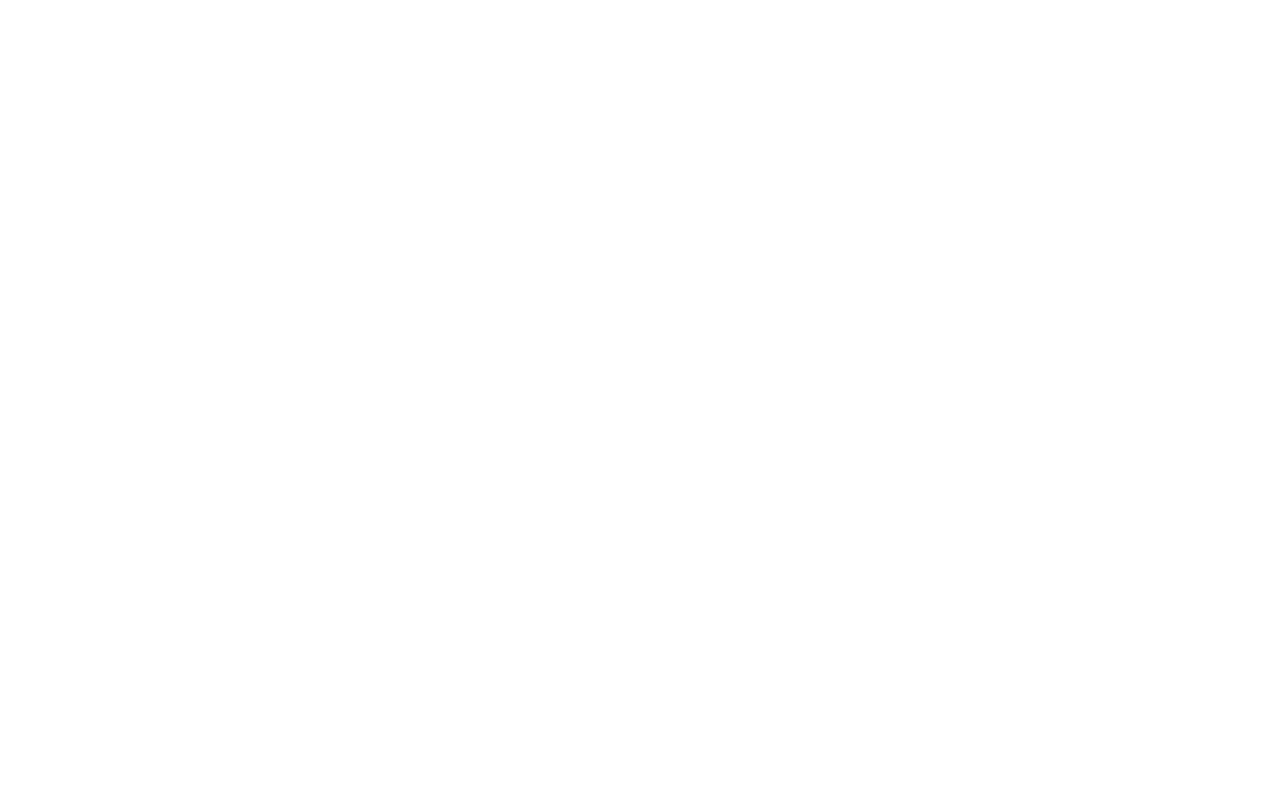
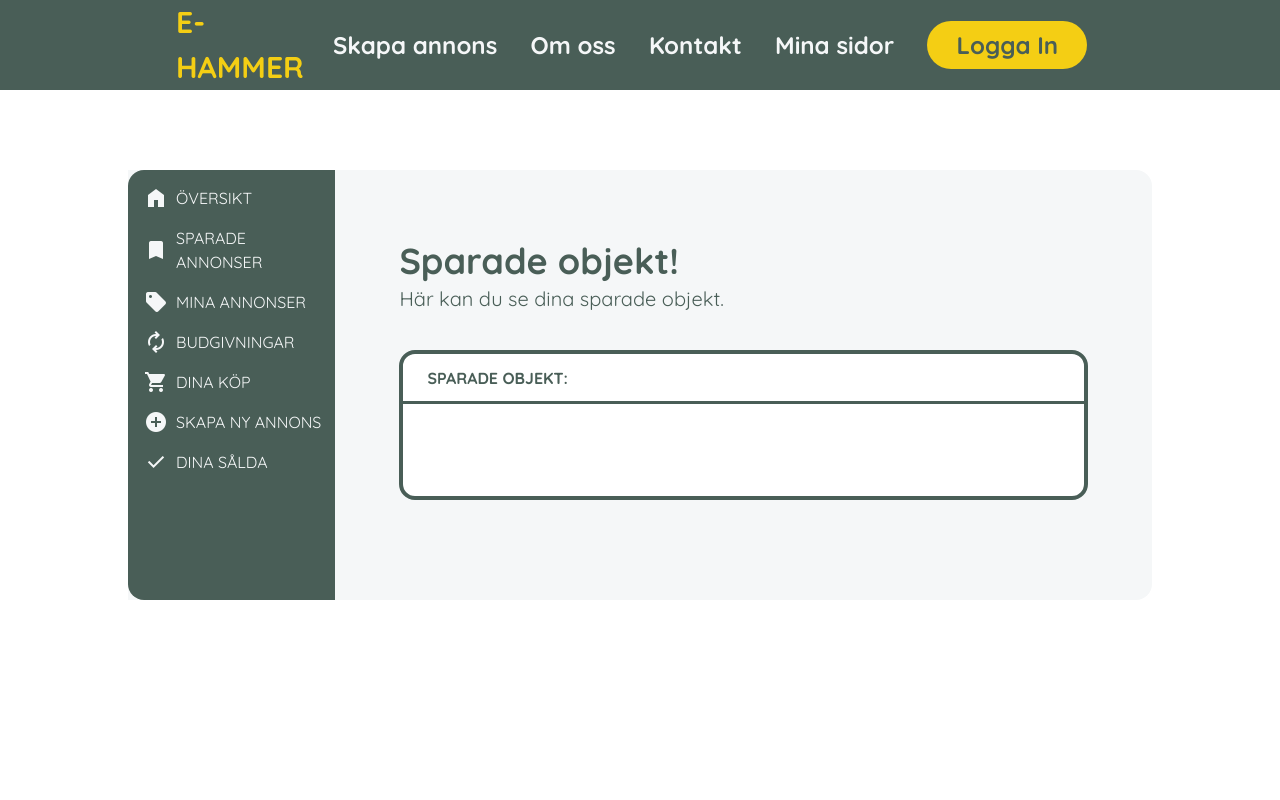
Before and after one commit to EddieMollerstrom/Online-Auktion-Grupp-5, a React (Vite) app: page /MyPages/SavedObjects in a window 1280 px wide. Before the commit this address had no page. Shown: the top 800 px of the page. Built offline with nearby package versions, Linux system fonts and the light colour scheme.

Commit message:
Created the component for my pages.

```diff
--- a/db.json
+++ b/db.json
@@ -29,5 +29,15 @@
   "posts": [
     { "id": "1", "title": "a title", "views": 100 },
     { "id": "2", "title": "another title", "views": 200 }
+  ],
+
+  "testUsers": [
+    {
+      "firstName": "Jakob",
+      "lastName": "Olsson",
+      "currentSales": [1, 2, 3, 4, 5],
+      "sold": [1, 2, 3],
+      "notSold": [1]
+    }
   ]
 }
--- a/src/components/MyPagesSidebar.jsx
+++ b/src/components/MyPagesSidebar.jsx
@@ -4,28 +4,30 @@
   return (
     <>
       <nav className="bg-custom-green text-custom-white flex flex-col">
-        <Link to={"/Bookmark"}>
-          <span class="material-symbols-outlined">home</span>ÖVERSIKT
+        <Link to={"/MyPages"}>
+          <span className="material-symbols-outlined">home</span>ÖVERSIKT
         </Link>
-        <Link to={"/ChangeMyName"}>
-          <span class="material-symbols-outlined">bookmark</span>SPARADE
+        <Link to={"/MyPages/SavedObjects"}>
+          <span className="material-symbols-outlined">bookmark</span>SPARADE
           ANNONSER
         </Link>
         <Link to={"/ChangeMyName"}>
-          <span class="material-symbols-outlined">sell</span>MINA ANNONSER
+          <span className="material-symbols-outlined">sell</span>MINA ANNONSER
         </Link>
         <Link to={"/ChangeMyName"}>
-          <span class="material-symbols-outlined">autorenew</span>BUDGIVNINGAR
+          <span className="material-symbols-outlined">autorenew</span>
+          BUDGIVNINGAR
         </Link>
         <Link to={"/ChangeMyName"}>
-          <span class="material-symbols-outlined">shopping_cart</span>DINA KÖP
+          <span className="material-symbols-outlined">shopping_cart</span>DINA
+          KÖP
         </Link>
         <Link to={"/ChangeMyName"}>
-          <span class="material-symbols-outlined">add_circle</span>SKAPA NY
+          <span className="material-symbols-outlined">add_circle</span>SKAPA NY
           ANNONS
         </Link>
         <Link to={"/ChangeMyName"}>
-          <span class="material-symbols-outlined">done</span>DINA SÅLDA
+          <span className="material-symbols-outlined">done</span>DINA SÅLDA
         </Link>
       </nav>
     </>
--- /dev/null
+++ b/src/components/ProductList.jsx
@@ -0,0 +1,14 @@
+export default function ProductList(props) {
+  const values = props.values;
+
+  return (
+    <>
+      <div className="overview border-4 border-custom-green">
+        <div className="head border-b-[3px] border-custom-green  flex justify-start items-center font-bold text-custom-green">
+          {values.title}
+        </div>
+        <div className="activeWrapper w-full flex text-center text-custom-gry"></div>
+      </div>
+    </>
+  );
+}
--- a/src/components/router.jsx
+++ b/src/components/router.jsx
@@ -5,6 +5,7 @@
 import Contact from "../pages/Contact.jsx";
 import MyPages from "../pages/MyPages.jsx";
 import MyPagesAppLayout from "../MyPagesAppLayout.jsx";
+import MyPagesSavedObjects from "../pages/MyPagesSaved.jsx";
 
 export default function Router() {
   return (
@@ -15,8 +16,13 @@
             <Route index element={<Home />} />
             <Route path="/ChangeMyName" element={<ChangeMyName />} />
             <Route path="/Contact" element={<Contact />} />
+
             <Route path="/MyPages" element={<MyPagesAppLayout />}>
               <Route index element={<MyPages />} />
+              <Route
+                path="/MyPages/SavedObjects"
+                element={<MyPagesSavedObjects />}
+              />
             </Route>
           </Route>
         </Routes>
--- a/src/index.css
+++ b/src/index.css
@@ -90,6 +90,7 @@
   background-color: #f5f7f8;
   display: flex;
   flex-grow: 1;
+  border-radius: 0 16px 16px 0;
 
   nav {
     width: 265px;
@@ -124,6 +125,9 @@
       font-size: 20px;
       margin-bottom: 36px;
     }
+  }
+}
+
 .overview {
   width: 100%;
   height: 150px;
@@ -143,5 +147,3 @@
     }
   }
 }
-  }
-}
--- a/src/pages/MyPages.jsx
+++ b/src/pages/MyPages.jsx
@@ -1,46 +1,61 @@
+import { useEffect } from "react";
+import ProductList from "../components/ProductList.jsx";
+
 export default function MyPages() {
-  const user = {
-    firstName: "Jakob",
-    lastName: "Olsson",
-    currentSales: [1, 2, 3, 4, 5],
-    sold: [1, 2, 3],
-    notSold: [1],
+  const values = {
+    title: "AKTIVA ANNONSER:",
   };
+
+  console.log(1);
+  useEffect(() => {
+    console.log(2);
+    const fetchData = async () => {
+      try {
+        console.log(3);
+        const response = await fetch("/api/testUsers");
+        console.log(4);
+        const data = await response.json();
+        console.log(5);
+        console.log(data);
+      } catch {
+        console.error("Fel vid fetch", error);
+      }
+    };
+    fetchData();
+  }, []);
 
   return (
     <>
       <section className="p-16">
         <h2 className="font-bold text-custom-green">
-          Välkommen {user.firstName}!
+          Välkommen {data.firstName}!
         </h2>
         <p className="text-custom-green">Det här är dina sidor.</p>
 
         <div className="overview border-4 border-custom-green">
           <div className="head border-b-[3px] border-custom-green  flex justify-start items-center font-bold text-custom-green">
-            Försäljningsöversikt
+            FÖRSÄLJNINGSÖVERSIKT:
           </div>
           <div className="activeWrapper w-full flex text-center text-custom-gry">
             <section className="flex justify-center items-center">
-              {user.currentSales.length}
+              {data.currentSales.length}
               <br />
               AKTIVA
             </section>
             <section className="flex justify-center items-center">
-              {user.sold.length}
+              {data.sold.length}
               <br />
               SÅLDA
             </section>
             <section className="flex justify-center items-center">
-              {user.notSold.length}
+              {data.notSold.length}
               <br />
               EJ SÅLDA
             </section>
           </div>
         </div>
 
-        <div className="overview border-4 border-custom-green">
-          <div className="head border-b-[3px] border-custom-green"></div>
-        </div>
+        <ProductList values={values} />
       </section>
     </>
   );
--- /dev/null
+++ b/src/pages/MyPagesSaved.jsx
@@ -0,0 +1,17 @@
+import ProductList from "../components/ProductList.jsx";
+
+export default function MyPagesSavedObjects() {
+  const values = {
+    title: "SPARADE OBJEKT:",
+  };
+
+  return (
+    <>
+      <section className="p-16">
+        <h2 className="font-bold text-custom-green">Sparade objekt!</h2>
+        <p className="text-custom-green">Här kan du se dina sparade objekt.</p>
+        <ProductList values={values} />
+      </section>
+    </>
+  );
+}
```
Lines whose indentation alone changed are shown as unchanged.
